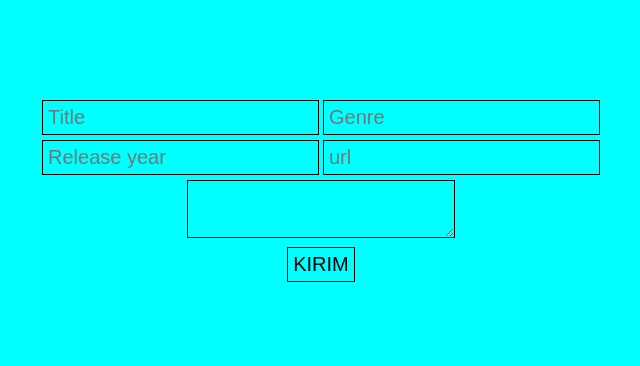
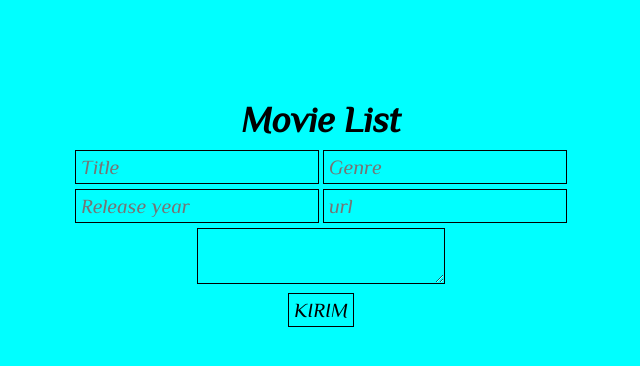
Before and after one commit to agusTrih/exercise28, a plain HTML site: page index.html in a window 1280 px wide. Shown: the whole page, without its empty margins (319-959 px from the left). Drawn offline with Linux system fonts and the light colour scheme.

Commit message:
add fonts

```diff
--- a/index.html
+++ b/index.html
@@ -8,6 +8,7 @@
     </head>
     <body>
         <section id="container">
+            <h1>Movie List</h1>
             <div class="input-1">
                 <input type="text" id="title" placeholder="Title" />
                 <input type="text" id="genre" placeholder="Genre" />
--- a/style.css
+++ b/style.css
@@ -1,8 +1,14 @@
+@import url("https://fonts.googleapis.com/css2?family=Philosopher:ital@1&display=swap");
 * {
     margin: 0;
     padding: 0;
     box-sizing: border-box;
     background-color: aqua;
+    font-family: "Philosopher", sans-serif;
+}
+h1 {
+    margin-bottom: 10px;
+    font-size: 36px;
 }
 /* container */
 #container {
```
